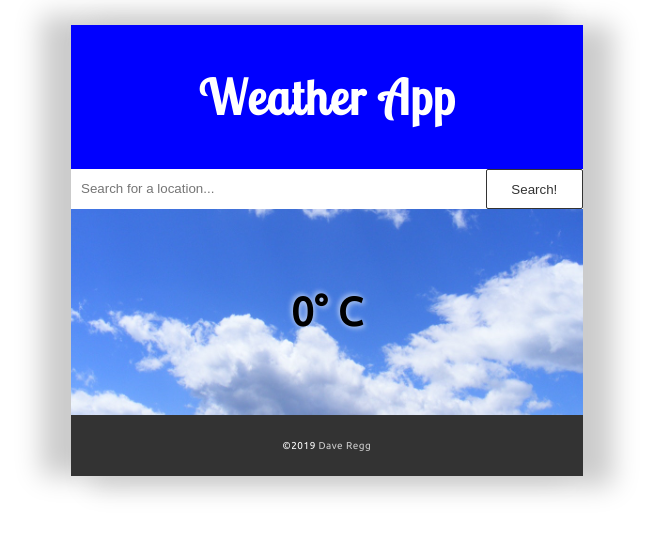
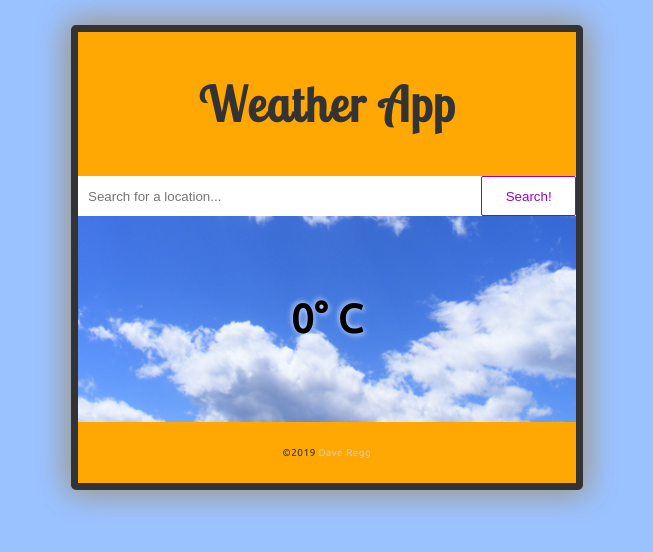
Before and after one commit to drregg6/weather-app, a React (Create React App) app: page / in a window 1280 px wide. Shown: the top 552 px of the page, without its empty margins (313-966 px from the left). Built offline with nearby package versions, Linux system fonts and the light colour scheme; no server answers.

Commit message:
played with the CSS

```diff
--- a/src/App.css
+++ b/src/App.css
@@ -4,6 +4,10 @@
 *:before,
 *:after {
     box-sizing: border-box;
+}
+
+html {
+    background: rgba(3, 104, 255, .4);
 }
 
 a {
@@ -14,7 +18,7 @@ a:hover {
     color: #fff;
 }
 a:visited {
-    color: #0f0;
+    color: rgba(155, 0, 194, 1);
 }
 
 .container {
@@ -24,8 +28,10 @@ a:visited {
     margin: 25px auto;
     padding: 0;
     text-align: center;
-    box-shadow: 25px 5px 25px 5px #ccc,
-                -25px -5px 25px 5px #ccc;
+    box-shadow: 3px 3px 30px 1px #9f9f9f,
+                -3px -3px 30px 1px #9f9f9f;
+    border: 7px solid #333;
+    border-radius: 5px;
 }
 
 header {
@@ -49,22 +55,23 @@ input[type="text"] {
     padding-left: 10px;
     padding-right: 10px;
     border: none;
-    border-bottom: 1px solid transparent;
+    border-bottom: 3px solid transparent;
+    border-top: 3px solid transparent;
 }
 input[type="text"]:focus {
     outline: none;
 
-    border-bottom: 1px solid #333;
+    border-bottom: 3px solid rgba(155, 0, 194, .3);
 }
 
 input[type="submit"] {
     background: #fff;
-    color: #333;
-    border: 1px solid #333;
+    color: rgba(155, 0, 194, 1);
+    border: 1px solid rgba(155, 0, 194, 1);
     border-radius: 2px;
 }
 input[type="submit"]:hover {
-    background: #333;
+    background: rgba(155, 0, 194, 1);
     color: #fff;
 }
 
--- a/src/App.js
+++ b/src/App.js
@@ -116,28 +116,25 @@ class App extends Component {
 
   returnBackground = (code) => {
     let randNum = Math.floor(Math.random() * 5);
-    let ret;
     switch(code) {
       case 2:
-        ret = backgroundOptions.thunderstorms[randNum];
+        return backgroundOptions.thunderstorms[randNum];
         break;
       case 3:
-        ret = backgroundOptions.rain[randNum];
+        return backgroundOptions.rain[randNum];
         break;
       case 5:
-        ret = backgroundOptions.rain[randNum];
+        return backgroundOptions.rain[randNum];
         break;
       case 6:
-        ret = backgroundOptions.snow[randNum];
+        return backgroundOptions.snow[randNum];
         break;
       case 7:
-        ret = backgroundOptions.fog[randNum];
+        return backgroundOptions.fog[randNum];
         break;
       default:
-        ret = backgroundOptions.clouds[randNum];
+        return backgroundOptions.clouds[randNum];
     }
-    console.log(ret);
-    return ret;
   }
 
  componentDidMount() {
--- a/src/components/layout/Footer.js
+++ b/src/components/layout/Footer.js
@@ -12,8 +12,8 @@ export default function Footer() {
 }
 
 const footerStyle = {
-    color: '#fff',
-    background: '#333',
+    color: '#333',
+    background: '#ffa703',
     padding: '15px',
     fontSize: 10
 }
--- a/src/components/layout/Header.js
+++ b/src/components/layout/Header.js
@@ -9,8 +9,8 @@ export default function Header() {
 }
 
 const headerStyle = {
-    color: '#fff',
-    background: '#00f',
+    color: '#333',
+    background: '#ffa703',
     padding: '10px',
     fontSize: '1.5rem'
 }
```
